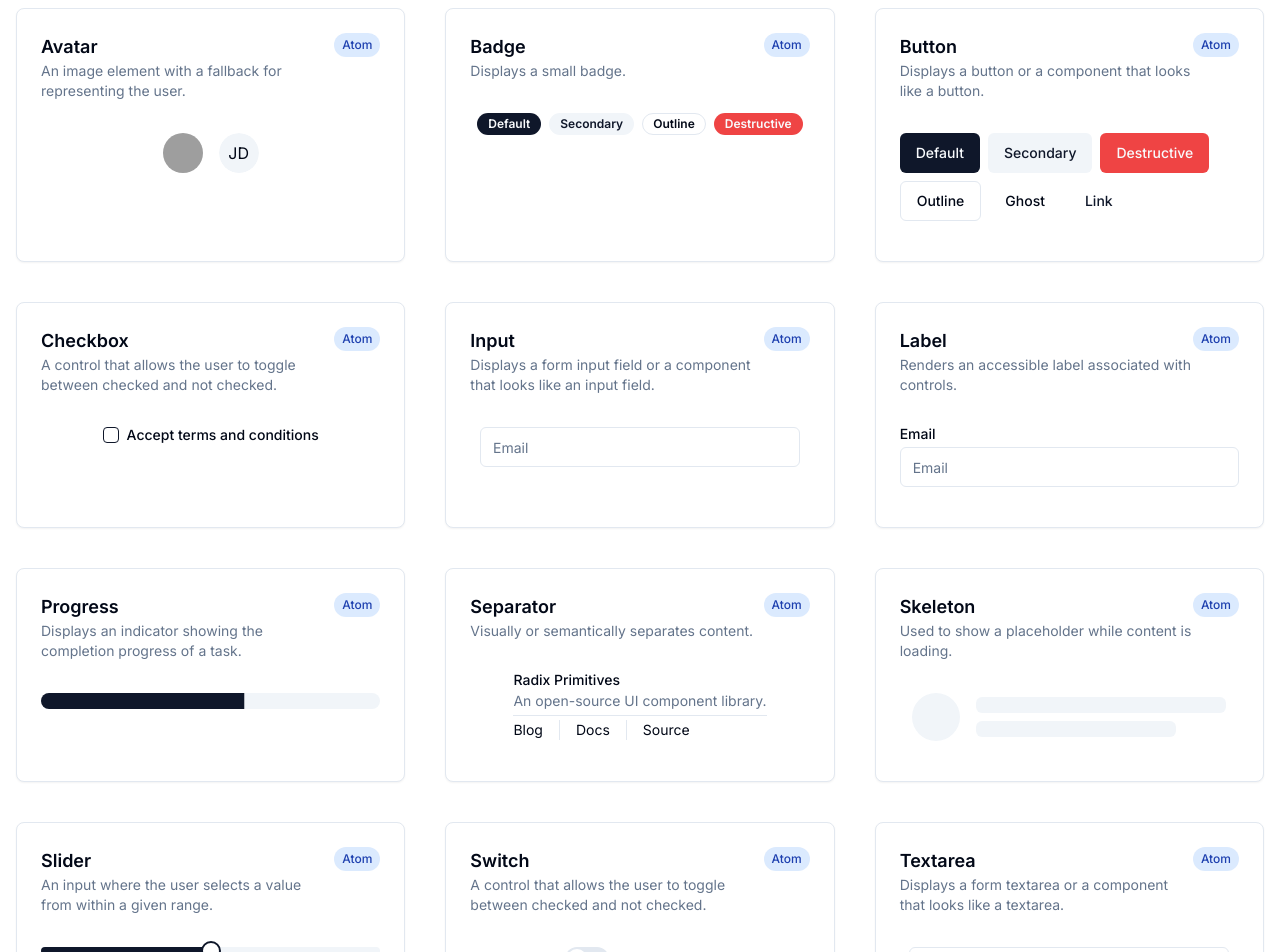
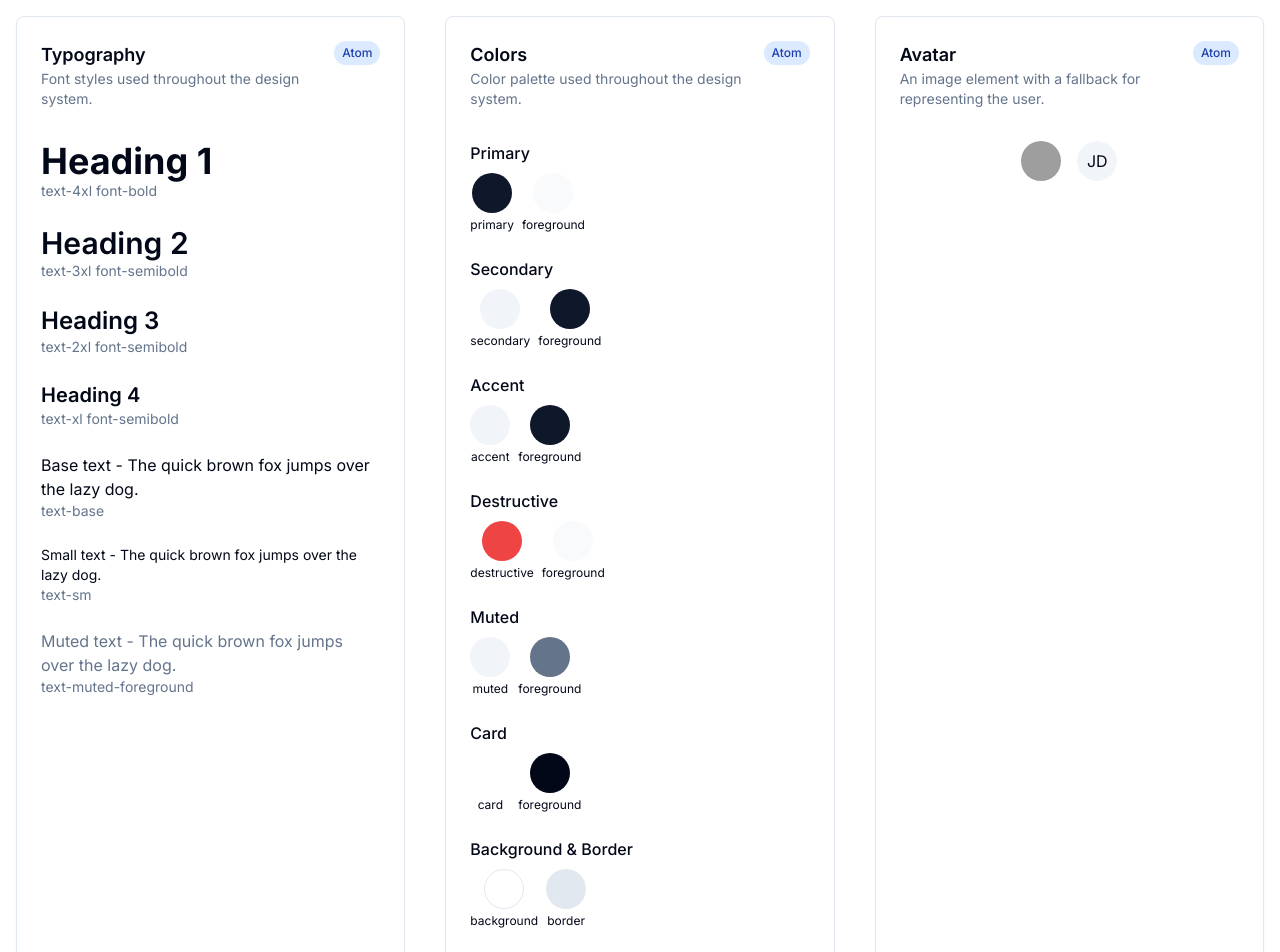
Before and after one commit to remi-pe/Design-System, a Next.js app: page / in a window 1280 px wide. Shown: the part 220-1172 px from the top of the page. Built offline with nearby package versions, Linux system fonts and the light colour scheme; grey boxes are pictures that could not be loaded.

Commit message:
Update to Design System with typography and colors in Atoms section

```diff
--- a/src/app/page.tsx
+++ b/src/app/page.tsx
@@ -1,5 +1,4 @@
 import type { Metadata } from "next"
-import { useState } from "react"
 import { AlertCircle, Check, ChevronsUpDown, CreditCard, Moon, Settings, Sun, User } from "lucide-react"
 
 import { Alert, AlertDescription, AlertTitle } from "@/components/ui/alert"
@@ -36,6 +35,149 @@ interface ComponentCardProps {
 
 // Component categories based on atomic design
 type ComponentCategory = "atom" | "molecule" | "organism";
+
+// Typography and Colors components
+const typographyAndColors = [
+  // Typography
+  {
+    title: "Typography",
+    description: "Font styles used throughout the design system.",
+    category: "atom" as ComponentCategory,
+    component: (
+      <div className="w-full space-y-6">
+        <div>
+          <h1 className="text-4xl font-bold">Heading 1</h1>
+          <p className="text-sm text-muted-foreground">text-4xl font-bold</p>
+        </div>
+        <div>
+          <h2 className="text-3xl font-semibold">Heading 2</h2>
+          <p className="text-sm text-muted-foreground">text-3xl font-semibold</p>
+        </div>
+        <div>
+          <h3 className="text-2xl font-semibold">Heading 3</h3>
+          <p className="text-sm text-muted-foreground">text-2xl font-semibold</p>
+        </div>
+        <div>
+          <h4 className="text-xl font-semibold">Heading 4</h4>
+          <p className="text-sm text-muted-foreground">text-xl font-semibold</p>
+        </div>
+        <div>
+          <p className="text-base">Base text - The quick brown fox jumps over the lazy dog.</p>
+          <p className="text-sm text-muted-foreground">text-base</p>
+        </div>
+        <div>
+          <p className="text-sm">Small text - The quick brown fox jumps over the lazy dog.</p>
+          <p className="text-sm text-muted-foreground">text-sm</p>
+        </div>
+        <div>
+          <p className="text-muted-foreground">Muted text - The quick brown fox jumps over the lazy dog.</p>
+          <p className="text-sm text-muted-foreground">text-muted-foreground</p>
+        </div>
+      </div>
+    ),
+  },
+  // Colors
+  {
+    title: "Colors",
+    description: "Color palette used throughout the design system.",
+    category: "atom" as ComponentCategory,
+    component: (
+      <div className="w-full space-y-6">
+        <div className="space-y-2">
+          <p className="font-medium">Primary</p>
+          <div className="flex gap-2">
+            <div className="flex flex-col items-center">
+              <div className="h-10 w-10 rounded-full bg-primary"></div>
+              <p className="text-xs mt-1">primary</p>
+            </div>
+            <div className="flex flex-col items-center">
+              <div className="h-10 w-10 rounded-full bg-primary-foreground"></div>
+              <p className="text-xs mt-1">foreground</p>
+            </div>
+          </div>
+        </div>
+        <div className="space-y-2">
+          <p className="font-medium">Secondary</p>
+          <div className="flex gap-2">
+            <div className="flex flex-col items-center">
+              <div className="h-10 w-10 rounded-full bg-secondary"></div>
+              <p className="text-xs mt-1">secondary</p>
+            </div>
+            <div className="flex flex-col items-center">
+              <div className="h-10 w-10 rounded-full bg-secondary-foreground"></div>
+              <p className="text-xs mt-1">foreground</p>
+            </div>
+          </div>
+        </div>
+        <div className="space-y-2">
+          <p className="font-medium">Accent</p>
+          <div className="flex gap-2">
+            <div className="flex flex-col items-center">
+              <div className="h-10 w-10 rounded-full bg-accent"></div>
+              <p className="text-xs mt-1">accent</p>
+            </div>
+            <div className="flex flex-col items-center">
+              <div className="h-10 w-10 rounded-full bg-accent-foreground"></div>
+              <p className="text-xs mt-1">foreground</p>
+            </div>
+          </div>
+        </div>
+        <div className="space-y-2">
+          <p className="font-medium">Destructive</p>
+          <div className="flex gap-2">
+            <div className="flex flex-col items-center">
+              <div className="h-10 w-10 rounded-full bg-destructive"></div>
+              <p className="text-xs mt-1">destructive</p>
+            </div>
+            <div className="flex flex-col items-center">
+              <div className="h-10 w-10 rounded-full bg-destructive-foreground"></div>
+              <p className="text-xs mt-1">foreground</p>
+            </div>
+          </div>
+        </div>
+        <div className="space-y-2">
+          <p className="font-medium">Muted</p>
+          <div className="flex gap-2">
+            <div className="flex flex-col items-center">
+              <div className="h-10 w-10 rounded-full bg-muted"></div>
+              <p className="text-xs mt-1">muted</p>
+            </div>
+            <div className="flex flex-col items-center">
+              <div className="h-10 w-10 rounded-full bg-muted-foreground"></div>
+              <p className="text-xs mt-1">foreground</p>
+            </div>
+          </div>
+        </div>
+        <div className="space-y-2">
+          <p className="font-medium">Card</p>
+          <div className="flex gap-2">
+            <div className="flex flex-col items-center">
+              <div className="h-10 w-10 rounded-full bg-card"></div>
+              <p className="text-xs mt-1">card</p>
+            </div>
+            <div className="flex flex-col items-center">
+              <div className="h-10 w-10 rounded-full bg-card-foreground"></div>
+              <p className="text-xs mt-1">foreground</p>
+            </div>
+          </div>
+        </div>
+        <div className="space-y-2">
+          <p className="font-medium">Background & Border</p>
+          <div className="flex gap-2">
+            <div className="flex flex-col items-center">
+              <div className="h-10 w-10 rounded-full bg-background border"></div>
+              <p className="text-xs mt-1">background</p>
+            </div>
+            <div className="flex flex-col items-center">
+              <div className="h-10 w-10 rounded-full bg-border"></div>
+              <p className="text-xs mt-1">border</p>
+            </div>
+          </div>
+        </div>
+      </div>
+    ),
+  },
+];
 
 // Component definitions with metadata
 const components = [
@@ -304,35 +446,39 @@ const components = [
   },
 ];
 
+// Combine typography/colors with other components
+const atomComponents = [...typographyAndColors, ...components.filter(comp => comp.category === "atom")];
+const moleculeComponents = components.filter(comp => comp.category === "molecule");
+const organismComponents = components.filter(comp => comp.category === "organism");
+
 export const metadata: Metadata = {
-  title: "Shadcn UI Components Showcase",
+  title: "Design System",
   description: "A showcase of Shadcn UI components organized by atomic design principles",
 }
 
 export default function Home() {
   return (
     <div className="container mx-auto py-10 px-4">
-      <div className="flex flex-col gap-4 mb-10">
-        <h1 className="text-4xl font-bold">Shadcn UI Components Showcase</h1>
+      <div className="flex flex-col gap-4 mb-10 text-center">
+        <h1 className="text-5xl font-bold">Design System</h1>
         <p className="text-muted-foreground text-lg">
-          A showcase of Shadcn UI components organized by atomic design principles
+          A showcase of UI components organized by atomic design principles
         </p>
       </div>
 
       {/* Category Filter */}
       <div className="mb-10">
-        <Tabs defaultValue="all" className="w-full">
-          <TabsList className="grid w-full max-w-md grid-cols-4">
-            <TabsTrigger value="all">All</TabsTrigger>
+        <Tabs defaultValue="atom" className="w-full">
+          <TabsList className="grid w-full max-w-md grid-cols-3 mx-auto">
             <TabsTrigger value="atom">Atoms</TabsTrigger>
             <TabsTrigger value="molecule">Molecules</TabsTrigger>
             <TabsTrigger value="organism">Organisms</TabsTrigger>
           </TabsList>
 
-          {/* All Components */}
-          <TabsContent value="all">
+          {/* Atoms */}
+          <TabsContent value="atom">
             <div className="grid grid-cols-1 md:grid-cols-2 lg:grid-cols-3 gap-10 mt-6">
-              {components.map((comp, index) => (
+              {atomComponents.map((comp, index) => (
                 <ComponentCard
                   key={index}
                   title={comp.title}
@@ -345,12 +491,10 @@ export default function Home() {
             </div>
           </TabsContent>
 
-          {/* Atoms */}
-          <TabsContent value="atom">
+          {/* Molecules */}
+          <TabsContent value="molecule">
             <div className="grid grid-cols-1 md:grid-cols-2 lg:grid-cols-3 gap-10 mt-6">
-              {components
-                .filter(comp => comp.category === "atom")
-                .map((comp, index) => (
+              {moleculeComponents.map((comp, index) => (
                 <ComponentCard
                   key={index}
                   title={comp.title}
@@ -359,17 +503,14 @@ export default function Home() {
                 >
                   {comp.component}
                 </ComponentCard>
-                ))
-              }
+              ))}
             </div>
           </TabsContent>
 
-          {/* Molecules */}
-          <TabsContent value="molecule">
+          {/* Organisms */}
+          <TabsContent value="organism">
             <div className="grid grid-cols-1 md:grid-cols-2 lg:grid-cols-3 gap-10 mt-6">
-              {components
-                .filter(comp => comp.category === "molecule")
-                .map((comp, index) => (
+              {organismComponents.map((comp, index) => (
                 <ComponentCard
                   key={index}
                   title={comp.title}
@@ -378,27 +519,7 @@ export default function Home() {
                 >
                   {comp.component}
                 </ComponentCard>
-                ))
-              }
-            </div>
-          </TabsContent>
-
-          {/* Organisms */}
-          <TabsContent value="organism">
-            <div className="grid grid-cols-1 md:grid-cols-2 lg:grid-cols-3 gap-10 mt-6">
-              {components
-                .filter(comp => comp.category === "organism")
-                .map((comp, index) => (
-                  <ComponentCard
-                    key={index}
-                    title={comp.title}
-                    description={comp.description}
-                    category={comp.category}
-                  >
-                    {comp.component}
-                  </ComponentCard>
-                ))
-              }
+              ))}
             </div>
           </TabsContent>
         </Tabs>
```
Lines whose indentation alone changed are shown as unchanged.
